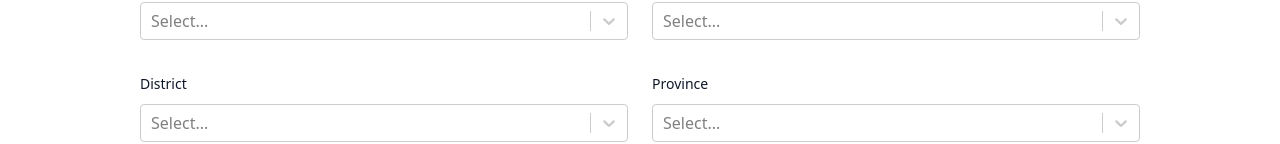
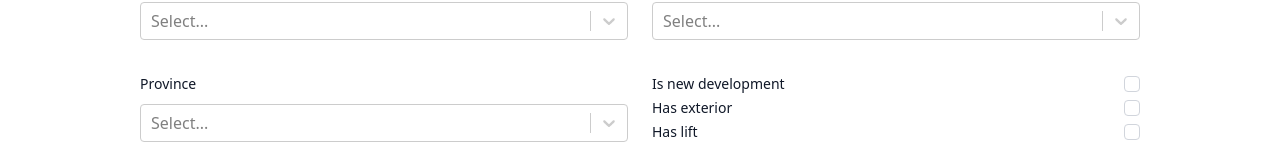
Before and after one commit to allisonbarrezueta/real-state-app, a React (Vite) app: page / in a window 1280 px wide. Shown: the part 667-811 px from the top of the page. Built offline with nearby package versions, Linux system fonts and the light colour scheme; no server answers.

Commit message:
fix: removing district

```diff
--- a/src/pages/predictive/Predictive.tsx
+++ b/src/pages/predictive/Predictive.tsx
@@ -4,15 +4,6 @@ import { useEffect, useState } from "react";
 import { getOptionsFields, getPriceRecomendation, Options, OptionsFields } from "../../services/housing";
 
 const Predictive = () => {
-    // const [location] = useState({
-    //     lat: 41.3851,
-    //     lng: 2.1734,
-    //     city: "",
-    //     neighborhood: "",
-    //     district: "",
-    // });
-    console.log();
-
     const [options, setOptions] = useState<Record<string, Options[]>>();
     const [price, setPrice] = useState<number>();
 
@@ -22,7 +13,6 @@ const Predictive = () => {
         const exteriorOptions = await getOptionsFields(OptionsFields.EXTERIOR);
         const provinceOptions = await getOptionsFields(OptionsFields.PROVINCE);
         const municipalitiesOptions = await getOptionsFields(OptionsFields.MUNICIPALITY);
-        const districtOptions = await getOptionsFields(OptionsFields.DISTRICT);
         const neighborhoodOptions = await getOptionsFields(OptionsFields.NEIGHBORHOOD);
         const statusOptions = await getOptionsFields(OptionsFields.STATUS);
         const newDevelopmentOptions = await getOptionsFields(OptionsFields.NEW_DEVELOPMENT);
@@ -34,7 +24,6 @@ const Predictive = () => {
             exteriorOptions,
             provinceOptions,
             municipalitiesOptions,
-            districtOptions,
             neighborhoodOptions,
             statusOptions,
             newDevelopmentOptions,
@@ -76,7 +65,6 @@ const Predictive = () => {
             bathrooms: parseInt(data.bathrooms as string),
             province: parseInt(data.province as string),
             municipality: parseInt(data.municipality as string),
-            district: parseInt(data.district as string),
             neighborhood: parseInt(data.neighborhood as string),
             status: parseInt(data.status as string),
             hasLift,
@@ -202,15 +190,6 @@ const Predictive = () => {
                 </div>
 
                 <div className="sm:col-span-3">
-                    <label htmlFor="district" className="block text-sm/6 font-medium text-gray-900">
-                        District
-                    </label>
-                    <div className="mt-2 grid grid-cols-1">
-                        <Select name="district" required options={options?.districtOptions} />
-                    </div>
-                </div>
-
-                <div className="sm:col-span-3">
                     <label htmlFor="province" className="block text-sm/6 font-medium text-gray-900">
                         Province
                     </label>
--- a/src/services/housing.ts
+++ b/src/services/housing.ts
@@ -40,7 +40,6 @@ export interface PriceRecommendationRequest {
     bathrooms: number;
     province: number;
     municipality: number;
-    district: number;
     neighborhood: number;
     status: number;
     hasLift: number | undefined;
```
